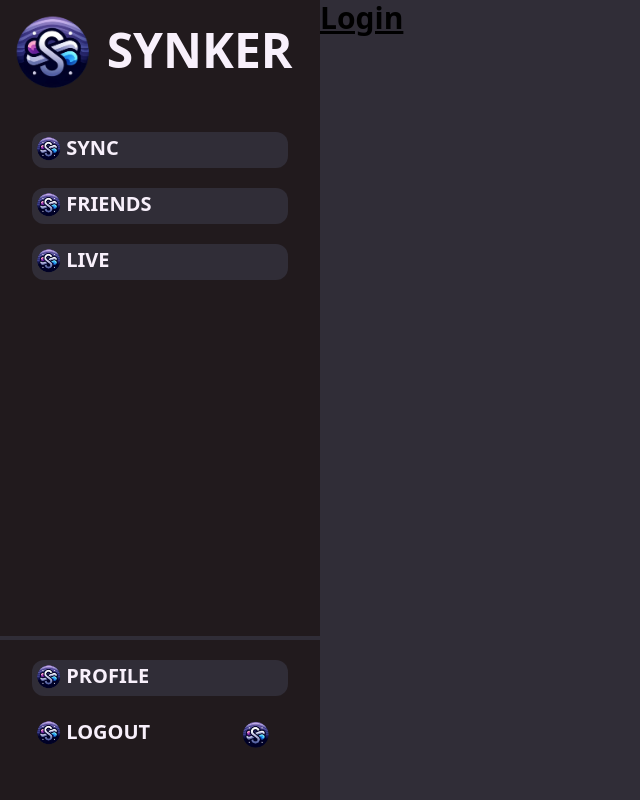
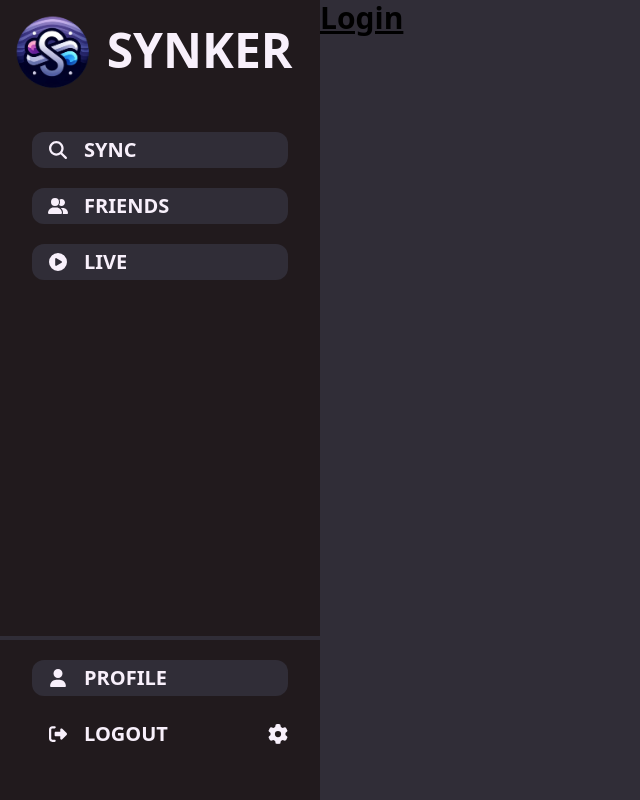
Before and after one commit to varangill/Synker, a React (Vite) app in the folder client/: page / in a window 1280 px wide. Shown: the whole page, without its empty margins (0-640 px from the left). Built offline with nearby package versions, Linux system fonts and the light colour scheme; a web font is replaced by a local one.

Commit message:
Finished navigation bar

```diff
--- a/client/package.json
+++ b/client/package.json
@@ -10,6 +10,11 @@
     "preview": "vite preview"
   },
   "dependencies": {
+    "@fortawesome/fontawesome-svg-core": "^6.5.2",
+    "@fortawesome/free-brands-svg-icons": "^6.5.2",
+    "@fortawesome/free-regular-svg-icons": "^6.5.2",
+    "@fortawesome/free-solid-svg-icons": "^6.5.2",
+    "@fortawesome/react-fontawesome": "^0.2.0",
     "react": "^18.2.0",
     "react-dom": "^18.2.0",
     "react-router-dom": "^6.22.3",
--- a/client/src/ui/components/Navigation.tsx
+++ b/client/src/ui/components/Navigation.tsx
@@ -1,6 +1,13 @@
 import { useNavigate } from "react-router-dom";
 import "../assets/styles/Navigation.css";
 import logo from "../assets/images/logo.png";
+import { FontAwesomeIcon } from "@fortawesome/react-fontawesome";
+import { faMagnifyingGlass } from "@fortawesome/free-solid-svg-icons";
+import { faUserGroup } from "@fortawesome/free-solid-svg-icons";
+import { faCirclePlay } from "@fortawesome/free-solid-svg-icons";
+import { faUser } from "@fortawesome/free-solid-svg-icons";
+import { faRightFromBracket } from "@fortawesome/free-solid-svg-icons";
+import { faGear } from "@fortawesome/free-solid-svg-icons";
 
 const Navigation = () => {
   const navigate = useNavigate();
@@ -32,7 +39,7 @@ const Navigation = () => {
     navigate("/settings");
   }
 
-  function handleLoginClick() {
+  function handleLogoutClick() {
     navigate("/");
   }
 
@@ -62,8 +69,11 @@ const Navigation = () => {
             }`}
             onClick={handleSyncClick}
           >
-            <div className="flex flex-row justify-center items-center">
-              <img className="object-contain h-8 w-3/4" src={logo}></img>
+            <div className="flex flex-row justify-center items-center h-full">
+              <FontAwesomeIcon
+                icon={faMagnifyingGlass}
+                className="object-contain h-2/4 w-5 text-white p-4"
+              />
               <div className="flex btn-text text-white h-8 font-bold items-center text-xl">
                 SYNC
               </div>
@@ -78,8 +88,11 @@ const Navigation = () => {
             }`}
             onClick={handleFriendsClick}
           >
-            <div className="flex flex-row justify-center items-center">
-              <img className="object-contain h-8 w-3/4" src={logo}></img>
+            <div className="flex flex-row justify-center items-center h-full">
+              <FontAwesomeIcon
+                icon={faUserGroup}
+                className="object-contain h-2/4 w-5 text-white p-4"
+              />
               <div className="flex btn-text text-white h-8 font-bold items-center text-xl">
                 FRIENDS
               </div>
@@ -94,8 +107,11 @@ const Navigation = () => {
             }`}
             onClick={handleLiveClick}
           >
-            <div className="flex flex-row justify-center items-center">
-              <img className="object-contain h-8 w-3/4" src={logo}></img>
+            <div className="flex flex-row justify-center items-center h-full">
+              <FontAwesomeIcon
+                icon={faCirclePlay}
+                className="object-contain h-2/4 w-5 text-white p-4"
+              />
               <div className="flex btn-text text-white h-8 font-bold items-center text-xl">
                 LIVE
               </div>
@@ -114,8 +130,11 @@ const Navigation = () => {
           }`}
           onClick={handleProfileClick}
         >
-          <div className="flex flex-row justify-center items-center">
-            <img className="object-contain h-8 w-3/4" src={logo}></img>
+          <div className="flex flex-row justify-center items-center h-full">
+            <FontAwesomeIcon
+              icon={faUser}
+              className="object-contain h-2/4 w-5 text-white p-4"
+            />
             <div className="flex btn-text text-white h-8 font-bold items-center text-xl">
               PROFILE
             </div>
@@ -123,23 +142,31 @@ const Navigation = () => {
         </button>
         <div className="logout-container flex flex-row h-9 flex rounded-xl w-4/5 items-left mb-12">
           <button
-            className={`btn-default h-9 flex rounded-xl w-4/5 items-left mb-5 ${
+            className={`btn-default h-9 flex rounded-xl w-2/3 items-left ${
               currentPath == "/profile" ? "" : ""
             }`}
-            onClick={handleLoginClick}
+            onClick={handleLogoutClick}
           >
-            <div className="flex flex-row justify-center items-center">
-              <img className="object-contain h-8 w-3/4" src={logo}></img>
+            <div className="flex flex-row justify-center items-center h-full">
+              <FontAwesomeIcon
+                icon={faRightFromBracket}
+                className="object-contain h-2/4 w-5 text-white p-4"
+              />
               <div className="flex btn-text text-white h-8 font-bold items-center text-xl">
                 LOGOUT
               </div>
             </div>
           </button>
+          <div className="space w-1/3"></div>
           <button
-            className="btn-settings justify-center items-right"
+            className="btn-settings items-right"
             onClick={handleSettingsClick}
           >
-            <img className="h-9" src={logo}></img>
+            <FontAwesomeIcon
+              icon={faGear}
+              className="object-contain w-5 h-9 text-white"
+              onClick={handleSettingsClick}
+            />
           </button>
         </div>
       </div>
--- a/client/src/ui/pages/HomePage.tsx
+++ b/client/src/ui/pages/HomePage.tsx
@@ -1,10 +1,13 @@
 import("../../App.css");
 import Navigation from "../components/Navigation.tsx";
+import { FontAwesomeIcon } from "@fortawesome/react-fontawesome";
+import { faMagnifyingGlass } from "@fortawesome/free-solid-svg-icons";
 
 export default function HomePage() {
   return (
     <div className="App flex flex-row bg-gray-100">
       <Navigation />
+      <FontAwesomeIcon icon={faMagnifyingGlass} />
       <h1 className="text-3xl font-bold underline text-red-600">Home</h1>
     </div>
   );
```
Also changed, not shown: 1 other file (tests, documents, lock files or other folders).
